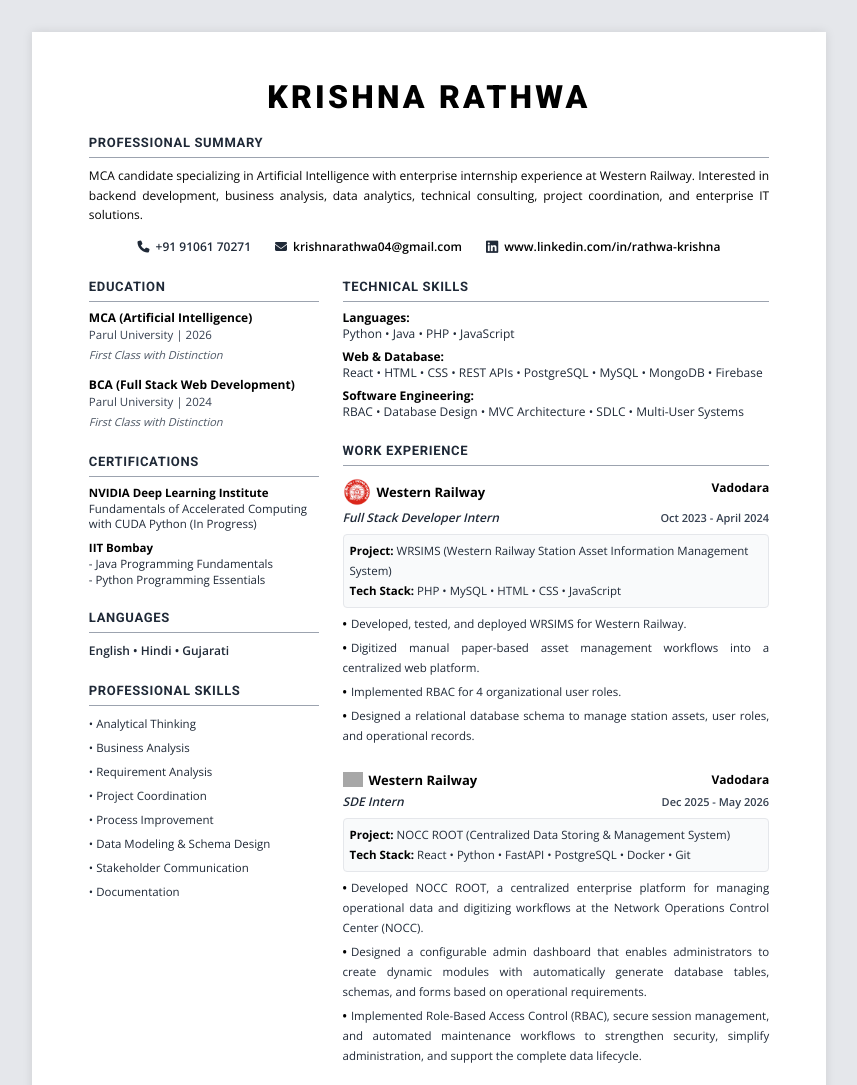
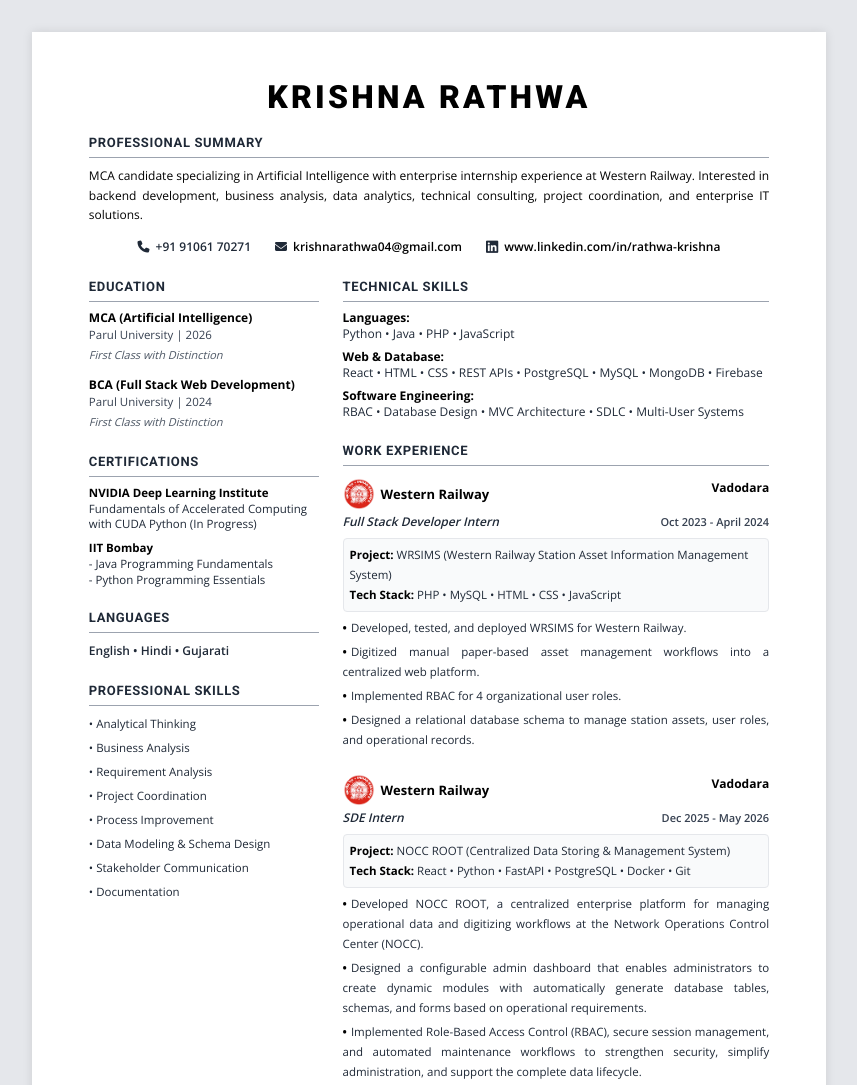
Before and after one commit to rkrishna04/Resume, a plain HTML site: page index.html in a window 1280 px wide. Shown: the top 1085 px of the page, without its empty margins (211-1068 px from the left). Drawn offline with nearby package versions, Linux system fonts and the light colour scheme; grey boxes are pictures that could not be loaded.

Commit message:
Update index.html

```diff
--- a/index.html
+++ b/index.html
@@ -179,7 +179,7 @@
             <div>
               <div class="flex justify-between items-start mb-0.5">
                 <div class="flex items-center gap-1.5">
-                  <img src="indian-railway-logo-png_seeklogo-390907.png" alt="WR Logo" class="h-7 w-7 object-contain opacity-100">
+                  <img src="indian-railway-logo-png_seeklogo-390907.png" alt="WR Logo" class="h-8 w-8 object-contain opacity-100">
                   <p class="font-bold text-[13px] text-black">Western Railway</p>
                 </div>
                 <div class="text-right">
@@ -208,7 +208,7 @@
             <div>
               <div class="flex justify-between items-start mb-0.5">
                 <div class="flex items-center gap-1.5">
-                  <img src="https://upload.wikimedia.org/wikipedia/en/thumb/4/45/Indian_Railway.svg/150px-Indian_Railway.svg.png" alt="WR Logo" class="h-5 w-5 object-contain grayscale opacity-90">
+                  <img src="indian-railway-logo-png_seeklogo-390907.png" alt="WR Logo" class="h-8 w-8 object-contain opacity-100">
                   <p class="font-bold text-[13px] text-black">Western Railway</p>
                 </div>
                 <div class="text-right">
```
